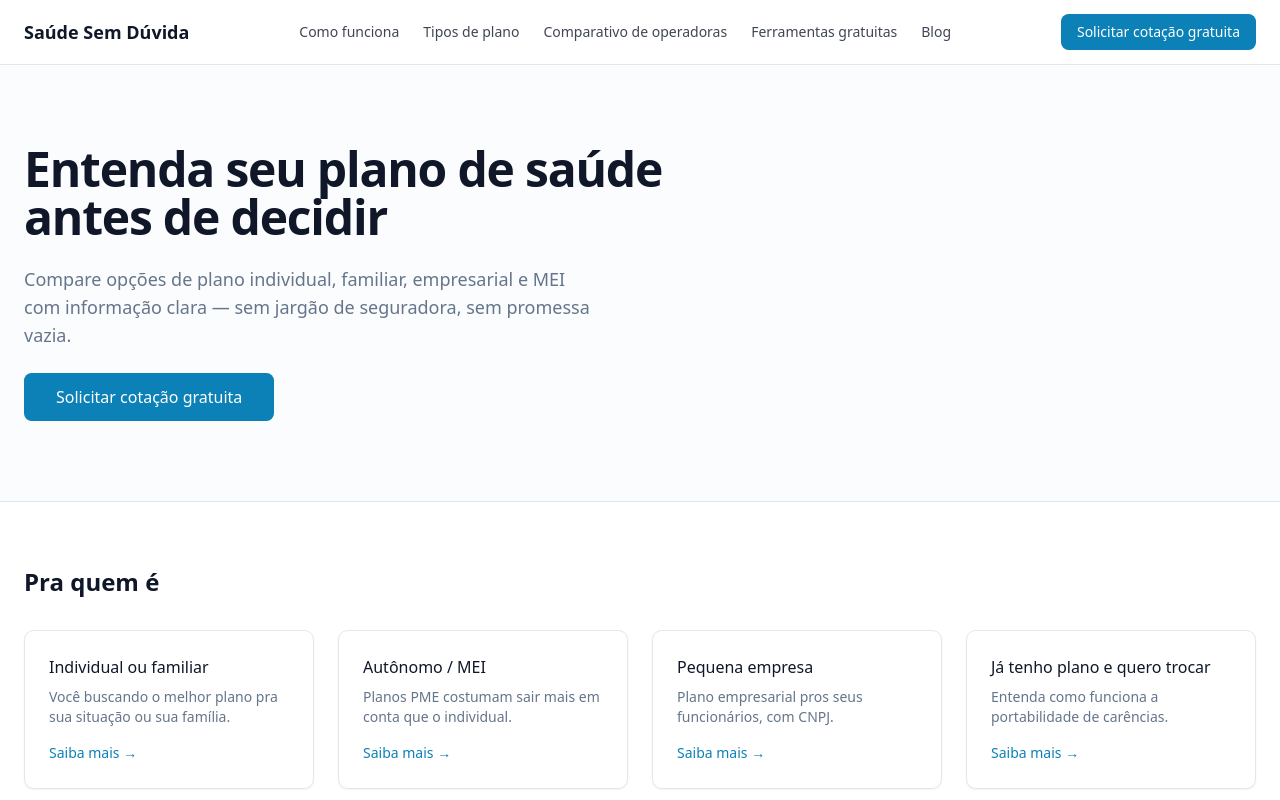
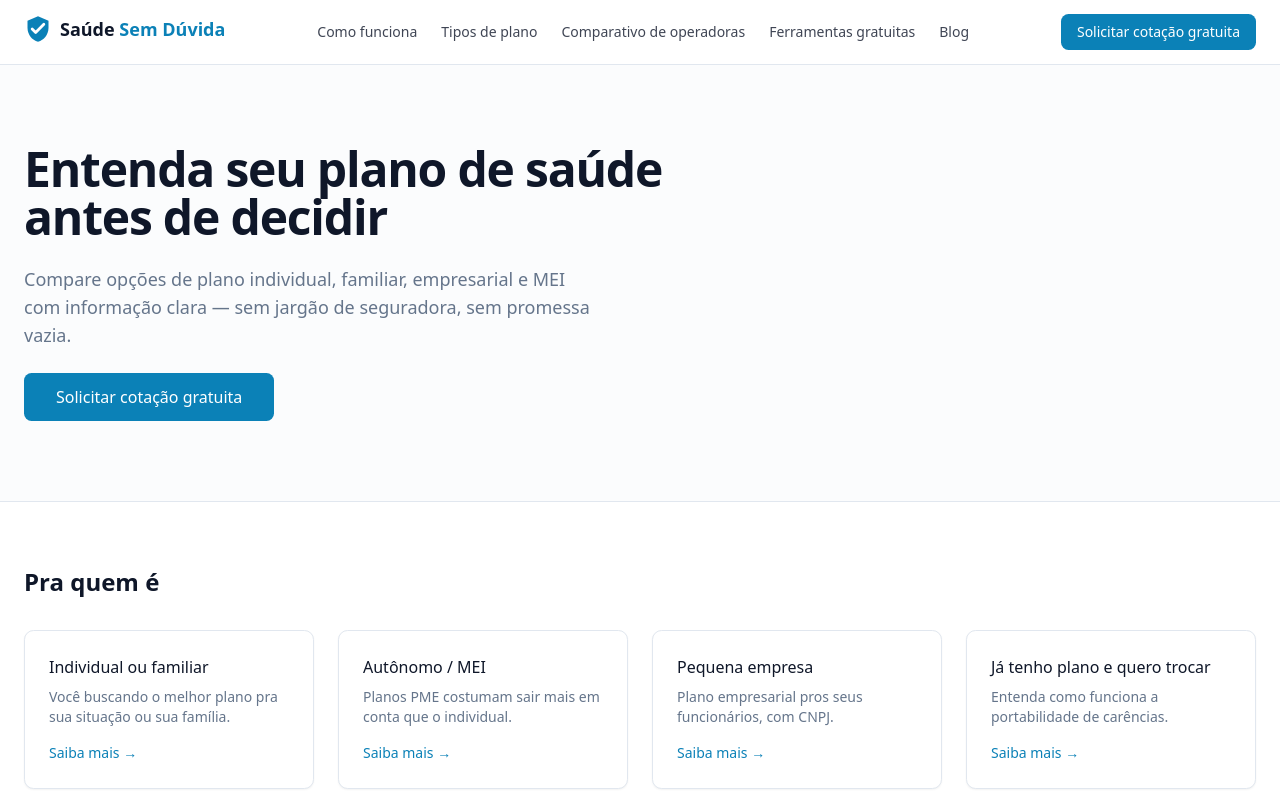
Before and after one commit to saudesemduvidaweb-beep/saudesemduvida, a Next.js app: page / in a window 1280 px wide. Shown: the top 800 px of the page. Built offline with nearby package versions, Linux system fonts and the light colour scheme; no server answers.

Commit message:
Adiciona logo (escudo + check) no header, rodape, campanha e favicon

```diff
--- a/app/campanha/[slug]/page.tsx
+++ b/app/campanha/[slug]/page.tsx
@@ -1,7 +1,8 @@
 import type { Metadata } from "next";
 import { WhatsAppCta } from "@/components/whatsapp-cta";
 import { WhatsAppSticky } from "@/components/whatsapp-sticky";
-import { complianceNote, siteConfig } from "@/lib/site-config";
+import { Logo } from "@/components/logo";
+import { complianceNote } from "@/lib/site-config";
 
 export const metadata: Metadata = {
   title: "Cotação gratuita de plano de saúde",
@@ -44,7 +45,7 @@ export default async function CampanhaPage({
     <div className="flex min-h-screen flex-col items-center bg-gradient-to-b from-muted/50 to-background px-6 py-12 pb-24 sm:pb-12">
       <div className="w-full max-w-md">
         <div className="flex flex-col items-center gap-2">
-          <p className="text-lg font-semibold">{siteConfig.name}</p>
+          <Logo />
           <span className="inline-flex items-center gap-1 rounded-full border border-primary/30 bg-primary/10 px-3 py-1 text-xs font-medium text-primary">
             <svg viewBox="0 0 20 20" fill="currentColor" className="h-3.5 w-3.5" aria-hidden="true">
               <path
--- /dev/null
+++ b/components/logo.tsx
@@ -0,0 +1,31 @@
+import { cn } from "@/lib/utils";
+
+// Icone: escudo com check - remete a "sem duvida" (certeza/confianca) e a
+// protecao (plano de saude). Usa a mesma cor --primary do resto do site.
+export function Logo({ className }: { className?: string }) {
+  return (
+    <span className={cn("inline-flex items-center gap-2", className)}>
+      <svg
+        viewBox="0 0 24 24"
+        className="h-7 w-7 shrink-0 text-primary"
+        aria-hidden="true"
+      >
+        <path
+          d="M12 1L3 5v6c0 5.55 3.84 10.74 9 12 5.16-1.26 9-6.45 9-12V5l-9-4z"
+          fill="currentColor"
+        />
+        <path
+          d="M7 12l3 3 7-7"
+          fill="none"
+          stroke="white"
+          strokeWidth="2.4"
+          strokeLinecap="round"
+          strokeLinejoin="round"
+        />
+      </svg>
+      <span className="text-lg font-semibold leading-none">
+        Saúde <span className="text-primary">Sem Dúvida</span>
+      </span>
+    </span>
+  );
+}
--- a/components/site-footer.tsx
+++ b/components/site-footer.tsx
@@ -1,4 +1,5 @@
 import Link from "next/link";
+import { Logo } from "@/components/logo";
 import { complianceNote, mainNav, siteConfig } from "@/lib/site-config";
 
 export function SiteFooter() {
@@ -7,7 +8,7 @@ export function SiteFooter() {
       <div className="container py-12">
         <div className="grid gap-8 md:grid-cols-3">
           <div>
-            <p className="text-lg font-semibold">{siteConfig.name}</p>
+            <Logo />
             <p className="mt-2 text-sm text-muted-foreground">
               {siteConfig.description}
             </p>
--- a/components/site-header.tsx
+++ b/components/site-header.tsx
@@ -1,13 +1,14 @@
 import Link from "next/link";
 import { Button } from "@/components/ui/button";
+import { Logo } from "@/components/logo";
 import { mainNav, siteConfig } from "@/lib/site-config";
 
 export function SiteHeader() {
   return (
     <header className="sticky top-0 z-40 border-b border-border bg-background/95 backdrop-blur">
       <div className="container flex h-16 items-center justify-between">
-        <Link href="/" className="text-lg font-semibold">
-          {siteConfig.name}
+        <Link href="/" aria-label={siteConfig.name}>
+          <Logo />
         </Link>
 
         <nav className="hidden items-center gap-6 md:flex">
```
Also changed, not shown: app/icon.svg (added).
